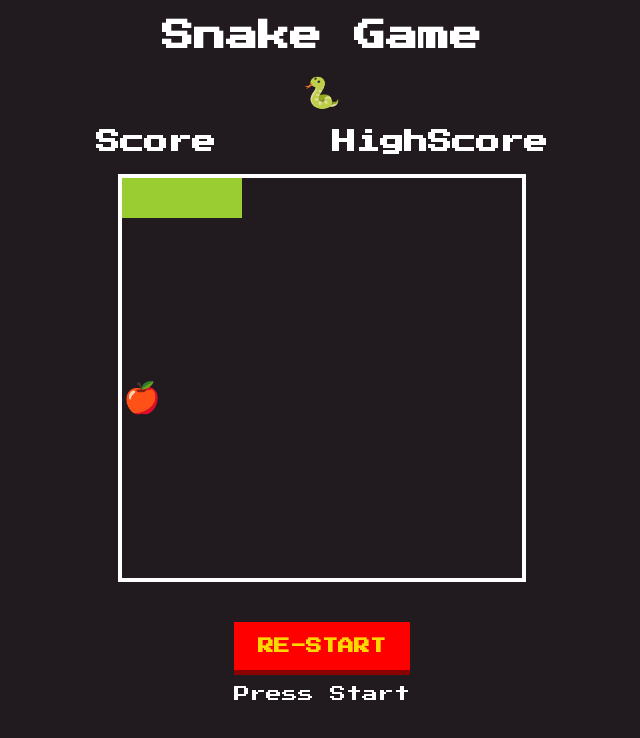
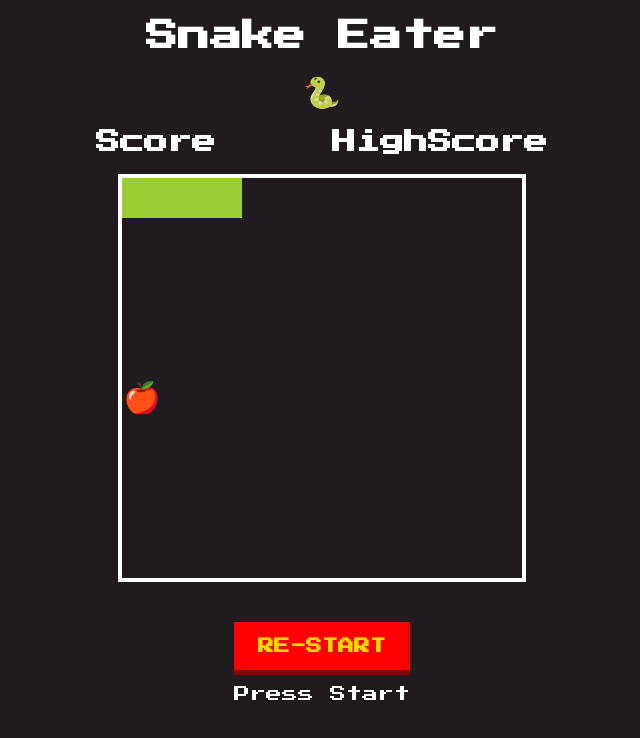
Before and after one commit to migben/everything-Javascript, a plain HTML site: page SnakeGame/index.html in a window 1280 px wide. Shown: the whole page, without its empty margins (318-958 px from the left). Drawn offline with Linux system fonts and the light colour scheme.

Commit message:
updated the readme

```diff
--- a/SnakeGame/index.html
+++ b/SnakeGame/index.html
@@ -5,7 +5,7 @@
     <body>
 
         <div class="container">
-            <h1>Snake Game</h1>
+            <h1>Snake Eater</h1>
             <span class="snake-icon">🐍</span>
 
 
```
Also changed, not shown: SnakeGame/app.js (+6 -1 lines), SnakeGame/README.md (added).
